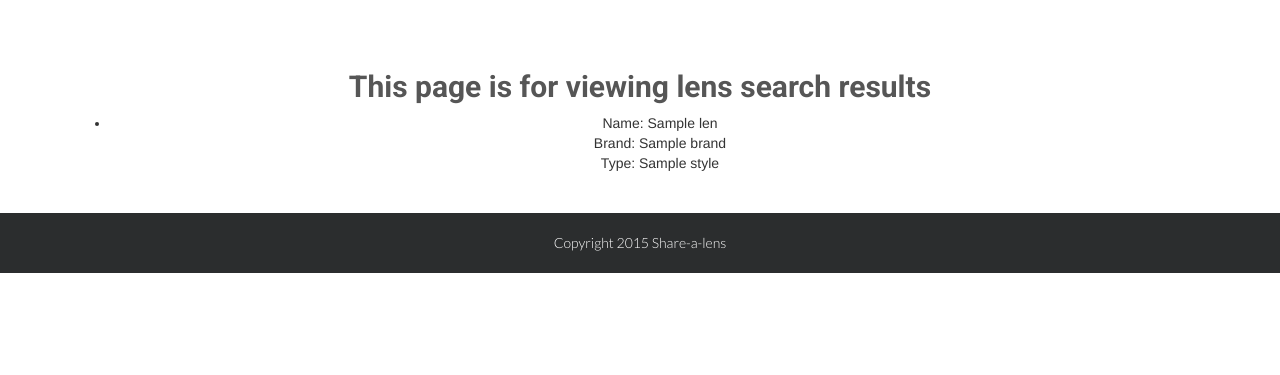
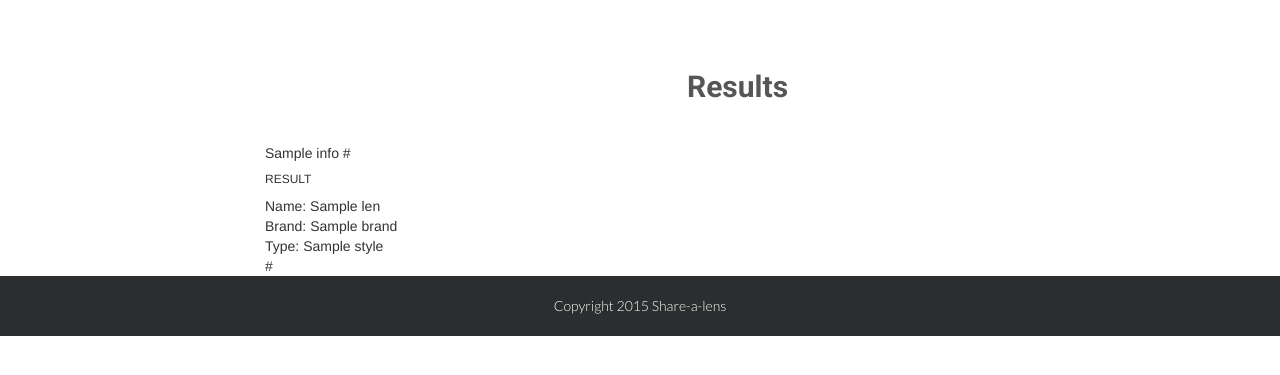
Before and after one commit to supermanrising/sharealens, a Flask app: template templates/lenses.html in a window 1280 px wide. Shown: the part 64-439 px from the top of the page. Run offline with Flask 2, Linux system fonts and the light colour scheme; the template is opened without the code that fills it: most values are stand-ins (such as "Sample title", 1, 10 or a date in 2020); some libraries are stand-ins or nearby versions.

Commit message:
feat: Pagination for lens search results

```diff
--- a/main.py
+++ b/main.py
@@ -4,6 +4,10 @@
 from sqlalchemy.orm import sessionmaker
 from database_setup import Base, Lens, User
 import random, string
+
+# IMPORTS FOR PAGINATION
+from flask.ext.paginate import Pagination
+from sqlalchemy import func
 
 # IMPORTS FOR OAUTH STEP
 from oauth2client.client import flow_from_clientsecrets
@@ -33,17 +37,28 @@
 
 @app.route('/lenses')
 def showLenses():
+	search = True
 	brand = request.args['brand']
 	style = request.args['style']
+	try:
+		page = int(request.args.get('page', 1))
+	except ValueError:
+		page = 1
+	offset = (page - 1) * 10
 	if (brand == 'all' and style == 'all'):
-		lenses = session.query(Lens).all()
+		lenses = session.query(Lens).limit(10).offset(offset)
+		rows = session.query(func.count(Lens.id)).scalar()
 	elif (brand == 'all' and style != 'all'):
 		lenses = session.query(Lens).filter_by(style=style).all()
+		rows = session.query(func.count(Lens.id)).filter_by(style=style).scalar()
 	elif (brand != 'all' and style == 'all'):
 		lenses = session.query(Lens).filter_by(brand=brand).all()
+		rows = session.query(func.count(Lens.id)).filter_by(brand=brand).scalar()
 	else:
 		lenses = session.query(Lens).filter_by(brand=brand).filter_by(style=style).all()
-	return render_template('lenses.html', lenses = lenses)
+		rows = session.query(func.count(Lens.id)).filter_by(brand=brand).filter_by(style=style).scalar()
+	pagination = Pagination(page=page, total=rows, search=search, record_name='lenses', found=rows, alignment='right')
+	return render_template('lenses.html', lenses=lenses, pagination=pagination)
 
 
 if __name__ == '__main__':
--- a/static/style.css
+++ b/static/style.css
@@ -321,3 +321,36 @@
 		margin: 0;
 	}
 }
+
+/***************
+****************
+PAGINATION
+****************
+***************/
+
+.pagination-page-info {
+    padding: .6em;
+    padding-left: 0;
+    width: 40em;
+    margin: .5em;
+    margin-left: 0;
+    font-size: 12px;
+}
+
+.pagination-page-info b {
+    color: black;
+    background: #6aa6ed;
+    padding-left: 2px;
+    padding: .1em .25em;
+    font-size: 150%;
+}
+
+.pagination ul {
+	list-style-type: none;
+}
+
+.pagination ul li {
+	display: inline-block;
+	padding: 10px;
+	border: 1px solid #555;
+}
--- a/templates/lenses.html
+++ b/templates/lenses.html
@@ -37,16 +37,22 @@
 	</nav>
 	<!-- End Navigation -->
 	<div class="container">
-		<div class="row text-center featured-title">
-			<div class="col-xs-12">
-				<h2>This page is for viewing lens search results</h2>
+		<div class="row">
+			<div class="col-sm-2">
 			</div>
-			<div class="col-xs-12">
-				<ul>
+			<div class="col-sm-10">
+				<h2 class="text-center featured-title">Results</h2>
+				{{ pagination.info }}
+				{{ pagination.links }}
+				<div class="row">
 					{% for lens in lenses %}
-						<li>Name: {{lens.name}}<br>Brand: {{lens.brand}}<br>Type: {{lens.style}}</li>
+					<div class="col-sm-4">
+						<h6>RESULT</h6>
+						Name: {{lens.name}}<br>Brand: {{lens.brand}}<br>Type: {{lens.style}}
+					</div>
 					{% endfor %}
-				</ul>
+				</div>
+				{{ pagination.links }}
 			</div>
 		</div>
 	</div>
```
Also changed, not shown: sharealens.db.
